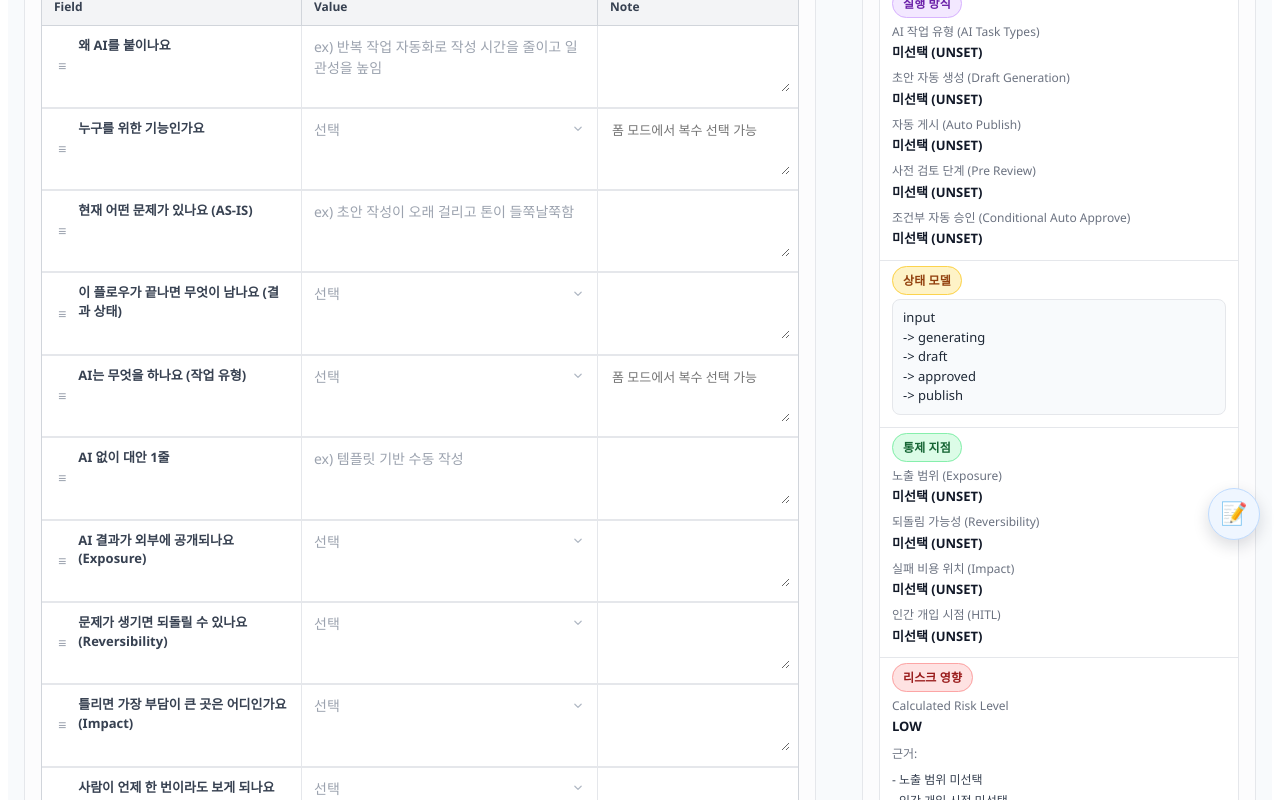
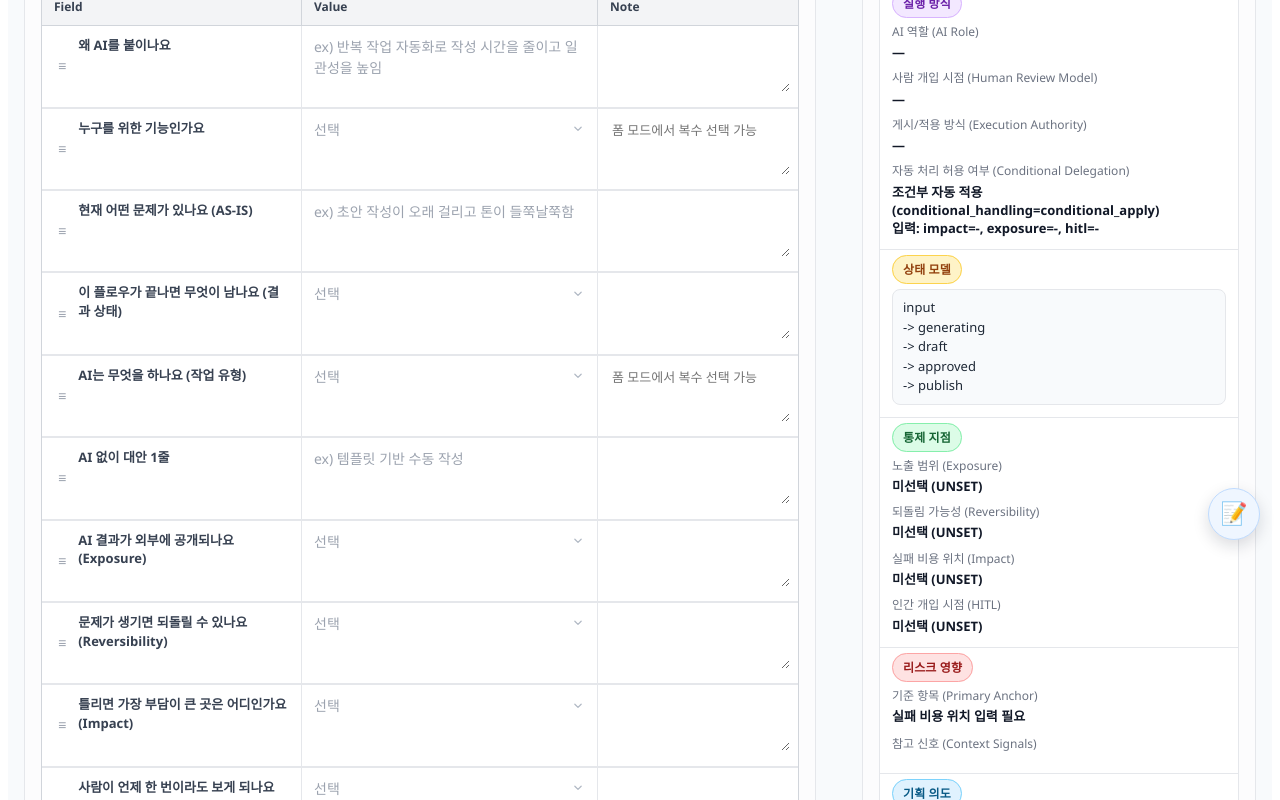
Before and after one commit to leedaeun404-commits/ai-prism-v2, a Next.js app: page /project/1/screening in a window 1280 px wide. Shown: the part 240-1040 px from the top of the page. Built offline with nearby package versions, Linux system fonts and the light colour scheme.

Commit message:
Refine Step1 execution/impact display and normalize AI task mappings

```diff
--- a/app/project/[id]/screening/page.tsx
+++ b/app/project/[id]/screening/page.tsx
@@ -54,9 +54,9 @@ const AI_MIN_ROLE_OPTIONS: Array<{ value: Step1AiMinRole; label: string }> = [
 const AI_TASK_TYPE_OPTIONS: Array<{ value: Step1AiTaskType; label: string }> = [
   { value: "draft_generation", label: "초안 생성" },
   { value: "candidate_suggestion", label: "후보 제시" },
-  { value: "auto_execution", label: "개선 제안" },
-  { value: "no_intervention", label: "정책 점검" },
-  { value: "input_structuring", label: "분류" },
+  { value: "revision_suggestion", label: "개선 제안" },
+  { value: "policy_check", label: "정책 점검" },
+  { value: "classification", label: "분류" },
   { value: "approval_assist", label: "승인 보조" },
 ];
 
@@ -74,7 +74,7 @@ const REVERSIBILITY_OPTIONS: Array<{ value: Step1Reversibility; label: string }>
 
 const IMPACT_OPTIONS: Array<{ value: Step1Impact; label: string }> = [
   { value: "low", label: "내부 업무 불편" },
-  { value: "medium", label: "고객 혼선" },
+  { value: "medium", label: "고객 경험" },
   { value: "high", label: "금전·법적·브랜드 영향" },
 ];
 
@@ -98,7 +98,7 @@ const REVERSIBILITY_LABEL: Record<Step1Reversibility, string> = {
 
 const IMPACT_LABEL: Record<Step1Impact, string> = {
   low: "내부 업무 불편",
-  medium: "고객 혼선",
+  medium: "고객 경험",
   high: "금전/법적/브랜드 영향",
 };
 
@@ -173,7 +173,7 @@ const PREVIEW_AREA_META: Record<
     bg: "#f3e8ff",
     fg: "#6b21a8",
     border: "#d8b4fe",
-    rowIds: ["ai_task_types", "exposure", "impact", "hitl"],
+    rowIds: ["ai_task_types", "result_state", "exposure", "impact", "hitl"],
   },
   state_flow: {
     label: "상태 모델",
@@ -219,6 +219,7 @@ const EXPOSURE_LABEL_BY_VALUE: Record<Step1Exposure, string> = Object.fromEntrie
 const REVERSIBILITY_LABEL_BY_VALUE: Record<Step1Reversibility, string> = Object.fromEntries(REVERSIBILITY_OPTIONS.map((o) => [o.value, o.label])) as Record<Step1Reversibility, string>;
 const IMPACT_LABEL_BY_VALUE: Record<Step1Impact, string> = Object.fromEntries(IMPACT_OPTIONS.map((o) => [o.value, o.label])) as Record<Step1Impact, string>;
 const HITL_LABEL_BY_VALUE: Record<Step1Hitl, string> = Object.fromEntries(HITL_OPTIONS.map((o) => [o.value, o.label])) as Record<Step1Hitl, string>;
+const AI_TASK_TYPE_VALUE_SET = new Set<Step1AiTaskType>(AI_TASK_TYPE_OPTIONS.map((o) => o.value));
 
 function normalizeTokens(raw: string): string[] {
   return raw
@@ -294,7 +295,7 @@ function getValueExampleByRowId(rowId: Step1TableRowId): string {
     case "reversibility":
       return "ex) 언제든 수정·중단 가능";
     case "impact":
-      return "ex) 고객 혼선";
+      return "ex) 고객 경험";
     case "hitl":
       return "ex) 사람이 먼저 보고 결정";
     case "kpi":
@@ -305,12 +306,13 @@ function getValueExampleByRowId(rowId: Step1TableRowId): string {
 }
 
 function buildStep1TableRows(data: Step1Data): Step1TableRow[] {
+  const normalizedAiTaskTypes = data.ai_task_types.filter((v): v is Step1AiTaskType => AI_TASK_TYPE_VALUE_SET.has(v));
   return [
     { id: "why", section: "전략", field: "왜 AI를 붙이나요", note: "", value: data.why },
     { id: "target", section: "전략", field: "누구를 위한 기능인가요", note: "", value: data.target[0] ? TARGET_LABEL_BY_VALUE[data.target[0]] : "" },
     { id: "as_is", section: "문제", field: "현재 어떤 문제가 있나요 (AS-IS)", note: "", value: data.as_is },
     { id: "result_state", section: "결과", field: "이 플로우가 끝나면 무엇이 남나요 (결과 상태)", note: "", value: data.result_state ? RESULT_LABEL_BY_VALUE[data.result_state] : "" },
-    { id: "ai_task_types", section: "전략", field: "AI는 무엇을 하나요 (작업 유형)", note: "", value: data.ai_task_types.map((v) => AI_TASK_TYPE_LABEL_BY_VALUE[v]).join(", ") },
+    { id: "ai_task_types", section: "전략", field: "AI는 무엇을 하나요 (작업 유형)", note: "", value: normalizedAiTaskTypes.map((v) => AI_TASK_TYPE_LABEL_BY_VALUE[v]).join(", ") },
     { id: "no_ai_alternative", section: "대안", field: "AI 없이 대안 1줄", note: "", value: data.no_ai_alternative_detail },
     { id: "exposure", section: "운영", field: "AI 결과가 외부에 공개되나요 (Exposure)", note: "", value: data.exposure ? EXPOSURE_LABEL_BY_VALUE[data.exposure] : "" },
     { id: "reversibility", section: "운영", field: "문제가 생기면 되돌릴 수 있나요 (Reversibility)", note: "", value: data.reversibility ? REVERSIBILITY_LABEL_BY_VALUE[data.reversibility] : "" },
@@ -398,35 +400,74 @@ export default function ScreeningPage() {
     setSavedNotesSnapshot(loadedNotes);
   }, [id]);
 
+  useEffect(() => {
+    if (!id) return;
+    const normalized = data.ai_task_types.filter((v): v is Step1AiTaskType => AI_TASK_TYPE_VALUE_SET.has(v));
+    if (normalized.length === data.ai_task_types.length) return;
+    setData((prev) => ({ ...prev, ai_task_types: normalized }));
+    addHistoryEvent(id, {
+      stage: "system",
+      action: HISTORY_EVENT_TYPES.SCHEMA_INVALID_RECOVERED,
+      detail: "step1 ai_task_types invalid values dropped",
+    });
+  }, [id, data.ai_task_types]);
+
   const riskLevel = useMemo(() => computeRisk(data), [data]);
   const freezeReady = canFreezeStep1(data);
   const missingForFreeze = useMemo(() => getMissingStep1RequiredFields(data), [data]);
 
-  const hasAutomationInputs = data.ai_task_types.length > 0 || Boolean(data.result_state) || Boolean(data.hitl) || Boolean(data.impact) || Boolean(data.exposure);
-  const wantsAutoExecution = data.ai_task_types.includes("auto_execution") || data.result_state === "published_or_executed";
-  const autoDraft = data.ai_task_types.includes("draft_generation") || data.result_state === "draft_saved";
-  const autoPublish = wantsAutoExecution && data.exposure !== "public" && data.impact !== "high" && data.hitl !== "pre_review";
+  const aiRoleSummary =
+    data.ai_task_types.filter((v): v is Step1AiTaskType => AI_TASK_TYPE_VALUE_SET.has(v)).length > 0
+      ? Array.from(new Set(data.ai_task_types.filter((v): v is Step1AiTaskType => AI_TASK_TYPE_VALUE_SET.has(v))))
+          .map((v) => `${AI_TASK_TYPE_LABEL_BY_VALUE[v]} (ai_task_type=${v})`)
+          .join("\n")
+      : "—";
+  const humanReviewSummary = data.hitl ? `${HITL_LABEL[data.hitl]} (hitl=${data.hitl})` : "—";
+
+  const executionAuthoritySummary = useMemo(() => {
+    if (!data.result_state) return "—";
+    return `${RESULT_LABEL_BY_VALUE[data.result_state]} (result_state=${data.result_state})`;
+  }, [data.result_state]);
+
+  const conditionalDelegationSummary = useMemo(() => {
+    let label = "조건부 자동 적용 (conditional_handling=conditional_apply)";
+    if (data.hitl === "pre_review") {
+      label = "사전 검토 후 적용 (conditional_handling=pre_review_then_apply)";
+    } else if (data.hitl === "post_monitoring") {
+      label = "적용 후 모니터링 (conditional_handling=post_monitoring)";
+    } else if (data.hitl === "none" && data.exposure === "internal" && data.impact && data.impact !== "high") {
+      label = "자동 적용 (conditional_handling=auto_apply)";
+    }
+    const signal = `입력: impact=${data.impact || "-"}, exposure=${data.exposure || "-"}, hitl=${data.hitl || "-"}`;
+    return `${label}\n${signal}`;
+  }, [data.exposure, data.impact, data.hitl]);
+
   const manualReviewRequired = data.result_state === "review_requested" || data.impact === "high" || data.hitl === "pre_review";
-  const conditionalAutoApprove = wantsAutoExecution && data.hitl === "post_monitoring" && data.impact !== "high";
-  const autoDraftStatus = hasAutomationInputs ? (autoDraft ? "활성화 (ENABLED)" : "비활성화 (DISABLED)") : "미선택 (UNSET)";
-  const autoPublishStatus = hasAutomationInputs ? (autoPublish ? "활성화 (ENABLED)" : "비활성화 (DISABLED)") : "미선택 (UNSET)";
-  const preReviewStatus = hasAutomationInputs ? (manualReviewRequired ? "필수 (REQUIRED)" : "없음 (NOT_REQUIRED)") : "미선택 (UNSET)";
-  const conditionalAutoApproveStatus = hasAutomationInputs ? (conditionalAutoApprove ? "허용 (ALLOWED)" : "불가 (NOT_ALLOWED)") : "미선택 (UNSET)";
   const stateFlow = manualReviewRequired
     ? ["input", "generating", "draft", "review_required", "approved", "publish"]
     : ["input", "generating", "draft", "approved", "publish"];
   const targetSummary = data.target.length > 0 ? data.target.map((v) => TARGET_LABEL_BY_VALUE[v]).join(", ") : "미선택";
-  const aiTaskTypesSummary = data.ai_task_types.length > 0
-    ? data.ai_task_types.map((v) => `${AI_TASK_TYPE_LABEL_BY_VALUE[v]} (${AI_TASK_TYPE_CODE_BY_VALUE[v]})`).join(", ")
-    : "미선택 (UNSET)";
   const resultStateSummary = data.result_state ? `${RESULT_LABEL_BY_VALUE[data.result_state]} (${RESULT_CODE_BY_VALUE[data.result_state]})` : "미선택 (UNSET)";
   const kpiSummary = data.kpi.trim() || "미입력";
-  const exposureSummary = data.exposure ? `${EXPOSURE_LABEL[data.exposure]} (${data.exposure.toUpperCase()})` : "미선택 (UNSET)";
+  const exposureSummary = data.exposure ? `${EXPOSURE_LABEL[data.exposure]} (exposure=${data.exposure})` : "미선택 (UNSET)";
   const reversibilitySummary = data.reversibility
-    ? `${REVERSIBILITY_LABEL[data.reversibility]} (${data.reversibility.toUpperCase()})`
+    ? `${REVERSIBILITY_LABEL[data.reversibility]} (reversibility=${data.reversibility})`
     : "미선택 (UNSET)";
-  const impactSummary = data.impact ? `${IMPACT_LABEL[data.impact]} (${data.impact.toUpperCase()})` : "미선택 (UNSET)";
-  const hitlSummary = data.hitl ? `${HITL_LABEL[data.hitl]} (${data.hitl.toUpperCase()})` : "미선택 (UNSET)";
+  const impactSummary = data.impact ? `${IMPACT_LABEL[data.impact]} (impact=${data.impact})` : "미선택 (UNSET)";
+  const hitlSummary = data.hitl ? `${HITL_LABEL[data.hitl]} (hitl=${data.hitl})` : "미선택 (UNSET)";
+
+  const impactAnchor = data.impact
+    ? `${IMPACT_LABEL[data.impact]} (impact=${data.impact})`
+    : "실패 비용 위치 입력 필요";
+  const exposureReference = data.exposure
+    ? `${EXPOSURE_LABEL_BY_VALUE[data.exposure]} (exposure=${data.exposure})`
+    : "";
+  const hitlReference = data.hitl
+    ? `${HITL_LABEL_BY_VALUE[data.hitl]} (hitl=${data.hitl})`
+    : "";
+  const reversibilityReference = data.reversibility
+    ? `${REVERSIBILITY_LABEL_BY_VALUE[data.reversibility]} (reversibility=${data.reversibility})`
+    : "";
   const riskReasons = [
     data.exposure
       ? data.exposure === "public"
@@ -450,6 +491,7 @@ export default function ScreeningPage() {
           : "되돌림 어려움 (Reversibility=IRREVERSIBLE)"
       : "되돌림 가능성 미선택",
   ];
+  const riskSignals = [exposureReference, hitlReference, reversibilityReference].filter(Boolean);
   const tableRows = useMemo(() => {
     const baseRows = buildStep1TableRows(data);
     const rowById = new Map(baseRows.map((row) => [row.id, row]));
@@ -1429,11 +1471,10 @@ export default function ScreeningPage() {
                 active={activePreviewArea === "automation"}
                 onClick={() => setActivePreviewArea("automation")}
               >
-                <PreviewItem label="AI 작업 유형 (AI Task Types)" value={aiTaskTypesSummary} />
-                <PreviewItem label="초안 자동 생성 (Draft Generation)" value={autoDraftStatus} />
-                <PreviewItem label="자동 게시 (Auto Publish)" value={autoPublishStatus} />
-                <PreviewItem label="사전 검토 단계 (Pre Review)" value={preReviewStatus} />
-                <PreviewItem label="조건부 자동 승인 (Conditional Auto Approve)" value={conditionalAutoApproveStatus} />
+                <PreviewItem label="AI 역할 (AI Role)" value={aiRoleSummary} />
+                <PreviewItem label="사람 개입 시점 (Human Review Model)" value={humanReviewSummary} />
+                <PreviewItem label="게시/적용 방식 (Execution Authority)" value={executionAuthoritySummary} />
+                <PreviewItem label="자동 처리 허용 여부 (Conditional Delegation)" value={conditionalDelegationSummary} />
               </PreviewSection>
 
               <PreviewSection
@@ -1463,11 +1504,11 @@ export default function ScreeningPage() {
                 active={activePreviewArea === "risk_profile"}
                 onClick={() => setActivePreviewArea("risk_profile")}
               >
-                <PreviewItem label="Calculated Risk Level" value={riskLevel.toUpperCase()} />
-                <div style={previewReasonStyle}>근거:</div>
+                <PreviewItem label="기준 항목 (Primary Anchor)" value={impactAnchor} />
+                <div style={previewReasonStyle}>참고 신호 (Context Signals)</div>
                 <ul style={previewReasonListStyle}>
-                  {riskReasons.map((reason) => (
-                    <li key={reason}>- {reason}</li>
+                  {riskSignals.map((signal) => (
+                    <li key={signal}>- {signal}</li>
                   ))}
                 </ul>
               </PreviewSection>
--- a/lib/prismMvp.ts
+++ b/lib/prismMvp.ts
@@ -19,7 +19,7 @@ export type Step1Reversibility = "easy" | "limited" | "irreversible";
 export type Step1Impact = "low" | "medium" | "high";
 export type Step1Hitl = "pre_review" | "post_monitoring" | "none";
 export type Step1AiMinRole = "draft_only" | "auto_publish";
-export type Step1AiTaskType = "input_structuring" | "draft_generation" | "candidate_suggestion" | "approval_assist" | "auto_execution" | "no_intervention";
+export type Step1AiTaskType = "classification" | "draft_generation" | "candidate_suggestion" | "approval_assist" | "revision_suggestion" | "policy_check";
 export type Step1FinalExecutor = "human" | "conditional" | "automatic";
 
 export type Step1Data = {
@@ -240,7 +240,7 @@ const step1Schema = z.object({
     "cancelled",
     "",
   ]),
-  ai_task_types: z.array(z.enum(["input_structuring", "draft_generation", "candidate_suggestion", "approval_assist", "auto_execution", "no_intervention"])),
+  ai_task_types: z.array(z.enum(["classification", "draft_generation", "candidate_suggestion", "approval_assist", "revision_suggestion", "policy_check"])),
   final_executor: z.enum(["human", "conditional", "automatic", ""]),
   ai_min_role: z.enum(["draft_only", "auto_publish", ""]),
   kpi: z.string(),
@@ -384,22 +384,24 @@ function asStep1NoAiAlternative(value: unknown): Step1NoAiAlternative | undefine
 
 function asStep1AiTaskType(value: unknown): Step1AiTaskType | undefined {
   if (
-    value === "input_structuring" ||
+    value === "classification" ||
     value === "draft_generation" ||
     value === "candidate_suggestion" ||
     value === "approval_assist" ||
-    value === "auto_execution" ||
-    value === "no_intervention"
+    value === "revision_suggestion" ||
+    value === "policy_check"
   ) {
     return value;
   }
 
   // Legacy AI task type migration
-  if (value === "classification") return "input_structuring";
-  if (value === "summarization") return "input_structuring";
+  if (value === "input_structuring") return "classification";
+  if (value === "summarization") return "revision_suggestion";
   if (value === "recommendation") return "candidate_suggestion";
-  if (value === "detection") return "candidate_suggestion";
+  if (value === "detection") return "policy_check";
+  if (value === "auto_execution") return "revision_suggestion";
   if (value === "assistive_judgment") return "approval_assist";
+  if (value === "no_intervention") return "policy_check";
 
   return undefined;
 }
```
